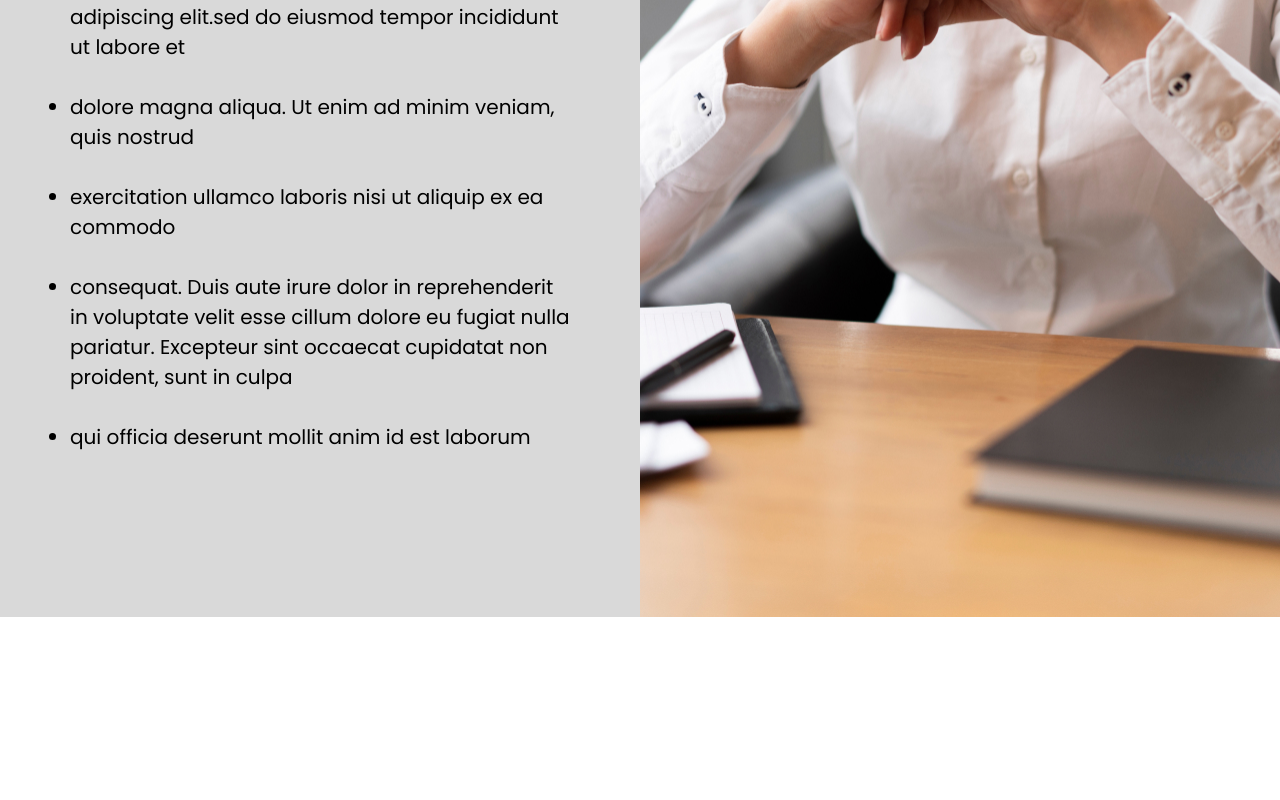
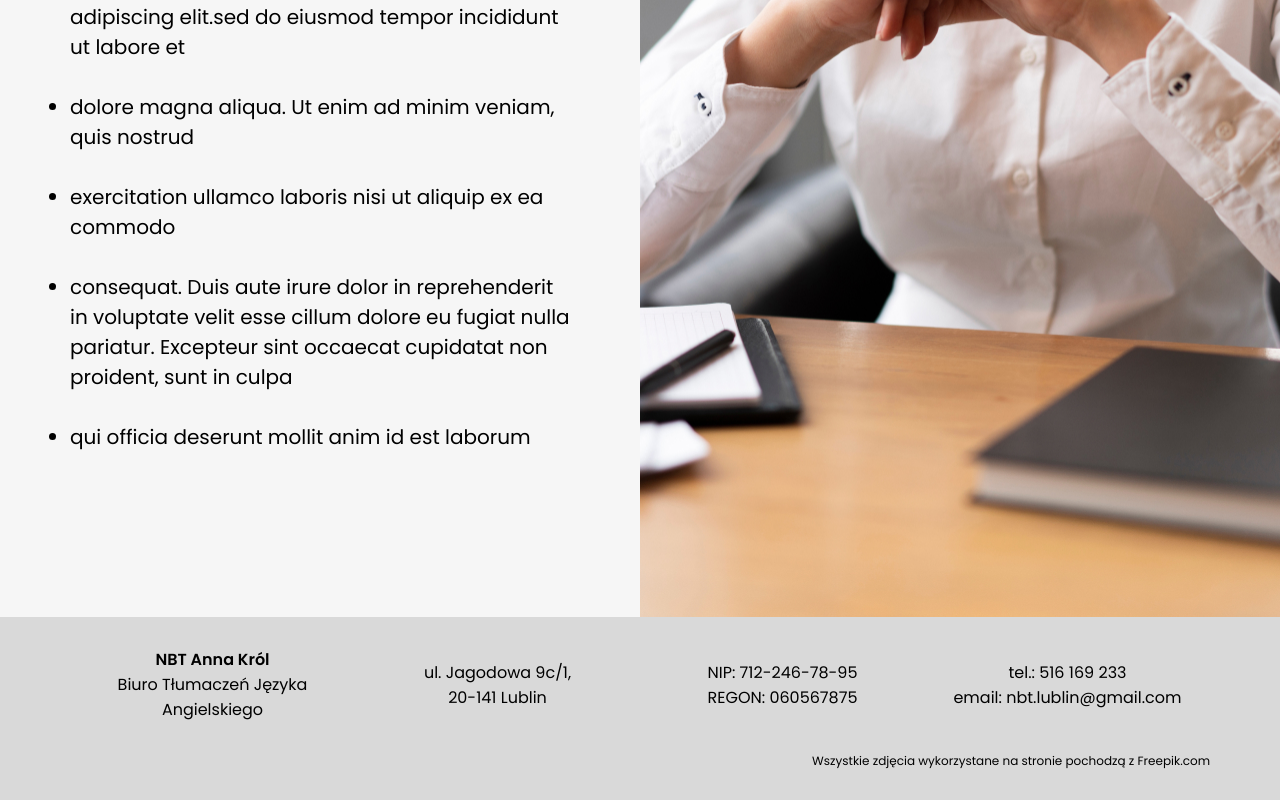
Before and after one commit to CharlesSquirel/NBT-page, a React (Vite) app: page / in a window 1280 px wide. Shown: the part 366-1166 px from the top of the page. Before the commit the page ends 990 px from the top, so only its background shows below. Built offline with nearby package versions, Linux system fonts and the light colour scheme.

Commit message:
Footer UI with RWD

```diff
--- a/src/App.tsx
+++ b/src/App.tsx
@@ -1,4 +1,5 @@
 import ContactHeader from "./components/ContactHeader/ContactHeader";
+import Footer from "./components/Footer/Footer";
 import Header from "./components/Header/Header";
 import Offer from "./components/Offer/Offer";
 
@@ -8,6 +9,7 @@ const App: React.FC = () => {
       <ContactHeader />
       <Header />
       <Offer />
+      <Footer />
     </>
   );
 };
--- /dev/null
+++ b/src/components/Footer/Footer.module.scss.d.ts
@@ -0,0 +1,4 @@
+declare const classNames: {
+  readonly footer: "footer";
+};
+export = classNames;
--- /dev/null
+++ b/src/components/Footer/Footer.tsx
@@ -0,0 +1,30 @@
+import React from "react";
+import style from "../../styles/Footer.module.scss";
+
+const Footer: React.FC = () => {
+  return (
+    <footer className={style.footer}>
+      <div className={style.infoContainer}>
+        <div className={style.infoBox}>
+          <p>NBT Anna Król </p>
+          <p>Biuro Tłumaczeń Języka Angielskiego</p>
+        </div>
+        <div className={style.infoBox}>
+          <p>ul. Jagodowa 9c/1,</p>
+          <p>20-141 Lublin</p>
+        </div>
+        <div className={style.infoBox}>
+          <p>NIP: 712-246-78-95</p>
+          <p>REGON: 060567875</p>
+        </div>
+        <div className={style.infoBox}>
+          <p>tel.: 516 169 233</p>
+          <p>email: nbt.lublin@gmail.com</p>
+        </div>
+      </div>
+      <p className={style.freepikInfo}>Wszystkie zdjęcia wykorzystane na stronie pochodzą z Freepik.com</p>
+    </footer>
+  );
+};
+
+export default Footer;
--- a/src/styles/ContactHeader.module.scss
+++ b/src/styles/ContactHeader.module.scss
@@ -8,7 +8,7 @@ $max-mobile-contact-header: 500px;
   width: 100%;
   height: 48px;
   padding-right: 50px;
-  background: var(--dark-gray);
+  background: var(--light-gray);
   @media screen and (max-width: $max-mobile-contact-header) {
     justify-content: center;
     gap: 15px;
--- /dev/null
+++ b/src/styles/Footer.module.scss
@@ -0,0 +1,38 @@
+@import "./mixins.scss";
+$max-mobile-footer: 800px;
+
+.footer {
+  @include flex(column, center, center);
+  gap: 30px;
+  padding: 30px 70px;
+  background: var(--dark-gray);
+  @media screen and (max-width: $max-mobile-footer) {
+    padding: 20px 50px;
+  }
+}
+
+.infoBox {
+  @include flex(column, space-between, center);
+  width: 100%;
+  text-align: center;
+}
+
+.infoContainer {
+  @include flex(row, space-between, center);
+  width: 100%;
+  div:first-of-type p:first-of-type {
+    font-weight: 600;
+  }
+  @media screen and (max-width: $max-mobile-footer) {
+    flex-direction: column;
+    gap: 14px;
+  }
+}
+
+.freepikInfo {
+  font-size: 12px;
+  align-self: flex-end;
+  @media screen and (max-width: $max-mobile-footer) {
+    display: none;
+  }
+}
--- a/src/styles/Header.module.scss
+++ b/src/styles/Header.module.scss
@@ -1,11 +1,14 @@
 @import "./mixins.scss";
+$max-mobile-header: 717px;
+$max-mobile-logo: 1250px;
+$max-mobile-nav: 976px;
 
 .container {
   @include flex(row, space-between, center);
   height: 140px;
   padding: 0 70px;
   background: var(--white);
-  @media screen and (max-width: 1250px) {
+  @media screen and (max-width: $max-mobile-logo) {
     padding: 0 30px;
   }
 }
@@ -14,7 +17,7 @@
   @include flex(row, flex-start, center);
   gap: 40px;
   height: 100%;
-  @media screen and (max-width: 717px) {
+  @media screen and (max-width: $max-mobile-header) {
     gap: 20px;
   }
 }
@@ -33,7 +36,7 @@
 .title {
   font-weight: 400;
   font-size: 20px;
-  @media screen and (max-width: 717px) {
+  @media screen and (max-width: $max-mobile-header) {
     font-size: 16px;
   }
 }
@@ -41,7 +44,7 @@
 .subtitle {
   font-weight: 400;
   font-size: 16px;
-  @media screen and (max-width: 717px) {
+  @media screen and (max-width: $max-mobile-header) {
     display: none;
   }
 }
@@ -52,7 +55,7 @@
 }
 
 .text {
-  @media screen and (max-width: 717px) {
+  @media screen and (max-width: $max-mobile-header) {
     display: none;
   }
 }
@@ -61,7 +64,7 @@
   width: 110px;
   height: 79px;
   cursor: pointer;
-  @media screen and (max-width: 717px) {
+  @media screen and (max-width: $max-mobile-header) {
     width: 76px;
     height: 54px;
   }
@@ -75,10 +78,10 @@
     gap: 100px;
     height: 100%;
     padding-bottom: 4px;
-    @media screen and (max-width: 1250px) {
+    @media screen and (max-width: $max-mobile-logo) {
       gap: 35px;
     }
-    @media screen and (max-width: 976px) {
+    @media screen and (max-width: $max-mobile-nav) {
       display: none;
     }
     li {
@@ -97,7 +100,7 @@
 .hamburger {
   cursor: pointer;
   display: none;
-  @media screen and (max-width: 976px) {
+  @media screen and (max-width: $max-mobile-nav) {
     display: block;
   }
 }
@@ -109,7 +112,7 @@
   background-color: var(--dark-gray);
   text-align: center;
   display: none;
-  @media screen and (max-width: 717px) {
+  @media screen and (max-width: $max-mobile-header) {
     display: flex;
   }
 }
--- a/src/styles/Offer.module.scss
+++ b/src/styles/Offer.module.scss
@@ -1,9 +1,11 @@
+$max-mobile-offer: 717px;
+
 .container {
   display: flex;
   position: relative;
   width: 100%;
   min-height: 795px;
-  @media screen and (max-width: 717px) {
+  @media screen and (max-width: $max-mobile-offer) {
     min-height: 736px;
   }
 }
@@ -19,11 +21,11 @@
   flex-direction: column;
   gap: 40px;
   padding: 50px;
-  background: var(--dark-gray);
+  background: var(--light-gray);
   @media screen and (min-width: 1440px) {
     width: 65%;
   }
-  @media screen and (max-width: 717px) {
+  @media screen and (max-width: $max-mobile-offer) {
     width: 100%;
     background: url("../components/assets/bg-person.jpg") no-repeat;
     background-size: cover;
@@ -59,7 +61,7 @@
   @media screen and (min-width: 1750px) {
     width: 35%;
   }
-  @media screen and (max-width: 717px) {
+  @media screen and (max-width: $max-mobile-offer) {
     display: none;
   }
 }
--- a/src/styles/index.scss
+++ b/src/styles/index.scss
@@ -8,9 +8,9 @@
 
 :root {
   --black: #000;
+  --light-gray: #d9d9d93b;
+  --red: #ff0000;
   --dark-gray: #d9d9d9;
-  --red: #ff0000;
-  --light-gray: #d9d9d94a;
   --white: #fff;
   width: 100%;
   padding: 0;
```
Also changed, not shown: src/styles/Footer.module.scss.d.ts (added, +7 -0 lines).
